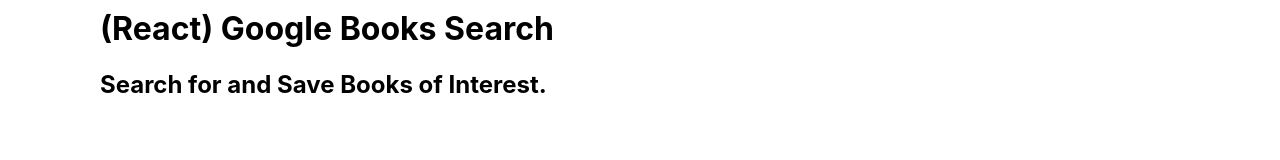
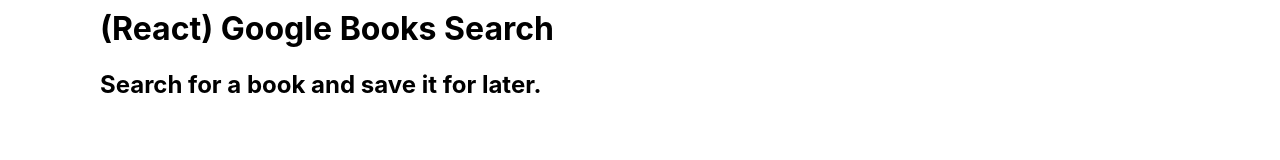
Before and after one commit to roldie9/google-books-search, a React (Create React App) app in the folder client/: page / in a window 1280 px wide. Shown: the part 204-364 px from the top of the page. Built offline with nearby package versions, Linux system fonts and the light colour scheme; the HTML template or start-up script is replaced by a standard one.

Commit message:
git fix added production build

```diff
--- a/client/src/pages/home.js
+++ b/client/src/pages/home.js
@@ -64,7 +64,7 @@
               <h1 className="text-center">
                 <strong>(React) Google Books Search</strong>
               </h1>
-              <h2 className="text-center">Search for and Save Books of Interest.</h2>
+              <h2 className="text-center">Search for a book and save it for later.</h2>
             </Jumbotron>
           </Col>
           <Col size="md-12">
```
Also changed, not shown: 1 other file (tests, documents, lock files or other folders).
